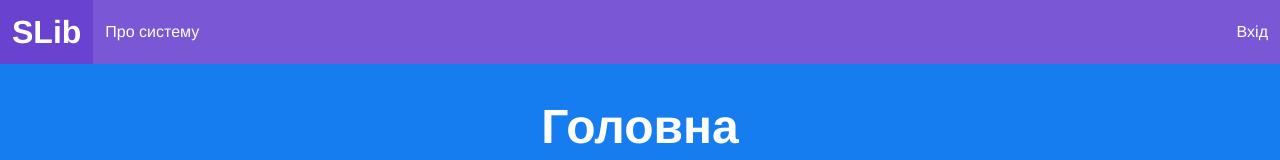
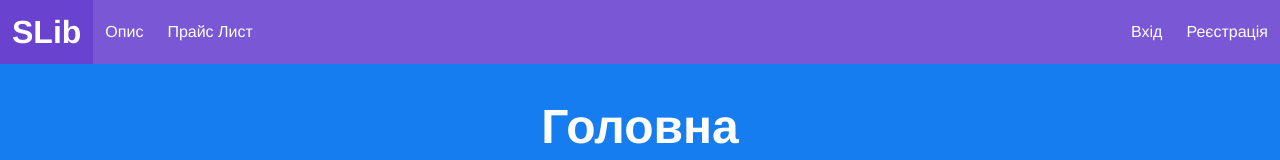
Before and after one commit to 2uo/SolStat, a Vue app: page / in a window 1280 px wide. Shown: the top 160 px of the page. Built offline with nearby package versions, Linux system fonts and the light colour scheme.

Commit message:
add navbar elements

```diff
--- a/src/components/Navbar.vue
+++ b/src/components/Navbar.vue
@@ -8,15 +8,18 @@
 
         <div class="navbar-menu">
             <div class="navbar-start" v-if="logged">
-                <router-link to="/library" class="navbar-item">Бібліотека</router-link>
-                <router-link to="/new" class="navbar-item">Нова книга</router-link>
+                <router-link to="/info" class="navbar-item">Панель інформації</router-link>
+                <router-link to="/info-manage" class="navbar-item">Керування інформацією та оплата</router-link>
+                <router-link to="/statistic" class="navbar-item">Статистика</router-link>
             </div>
             <div class="navbar-start" v-else>
-                <a class="navbar-item">Про систему</a>
+                <router-link to="/description" class="navbar-item">Опис</router-link>
+                <router-link to="/price" class="navbar-item">Прайс Лист</router-link>
             </div>
 
             <div class="navbar-end">
                 <router-link to="/login" v-if="!logged" class="navbar-item">Вхід</router-link>
+                <router-link to="/signup" v-if="!logged" class="navbar-item">Реєстрація</router-link>
                 <a class="navbar-item" v-if="logged" @click="logout()">Вийти, {{username}}</a>
             </div>
         </div>
```
